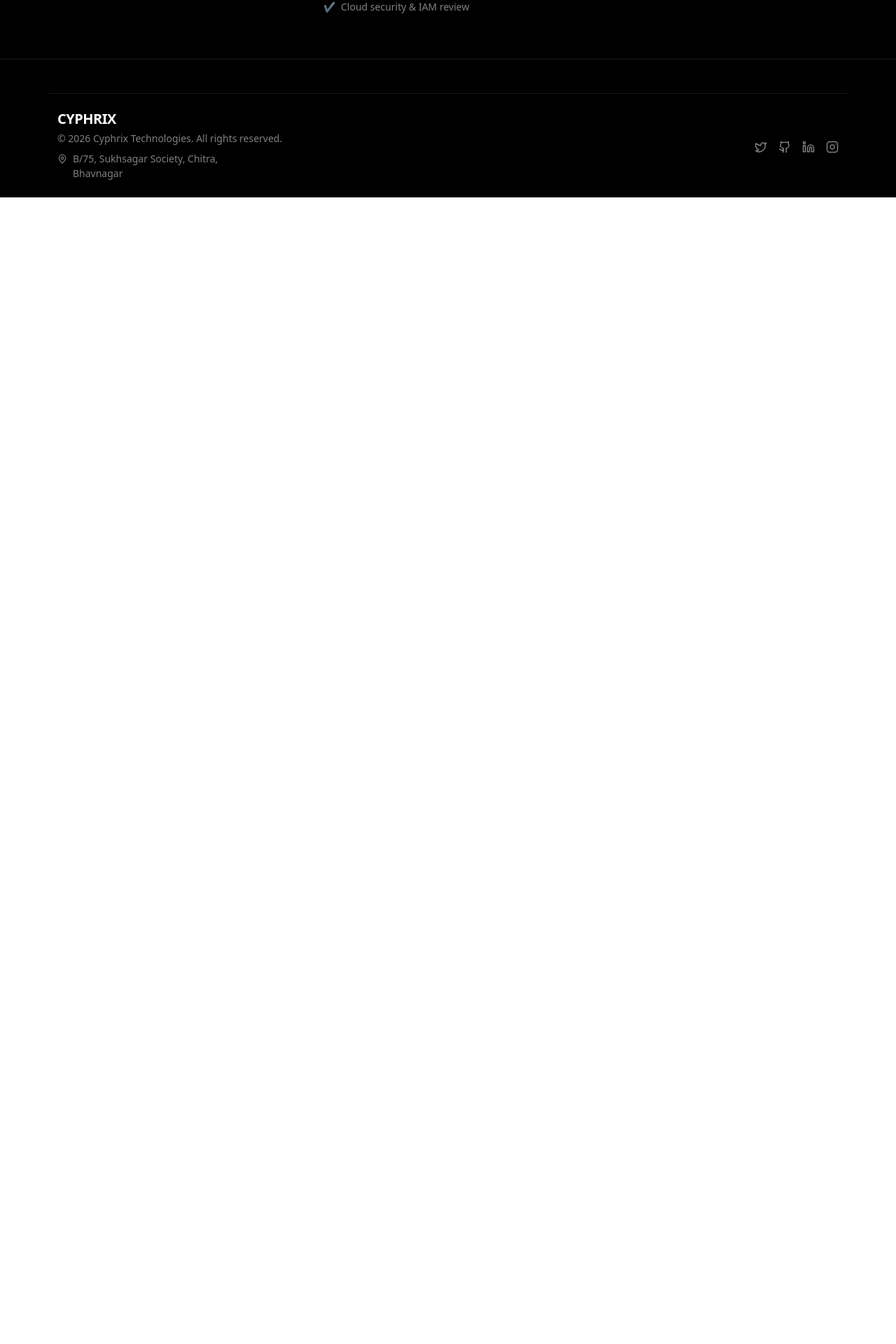
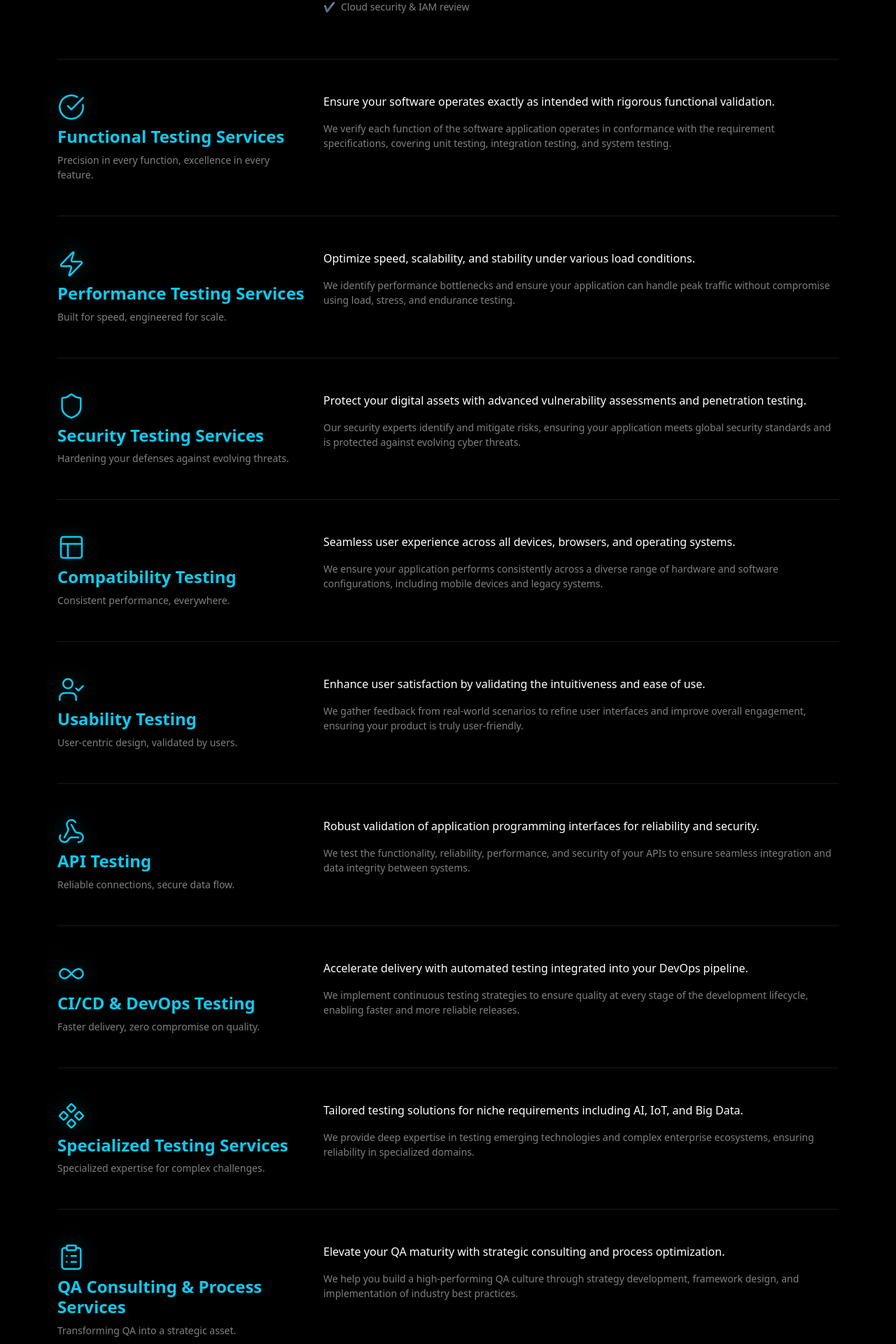
Before and after one commit to RutvikGujarati/Cyphrix, a React (Vite) app: page /services in a window 1280 px wide. Shown: the part 2680-4600 px from the top of the page at 70% size. Before the commit the page ends 2962 px from the top, so only its background shows below. Built offline with nearby package versions, Linux system fonts and the light colour scheme; no server answers.

Commit message:
q/a services added

```diff
--- a/src/Data/services.json
+++ b/src/Data/services.json
@@ -84,6 +84,87 @@
       "tagline": "End-to-end protection for your Web3 infrastructure.",
       "bullets": ["Web Application Security Testing (OWASP)", "Infrastructure VAPT", "Cloud security & IAM review"],
       "keywords": "VAPT services company, cloud security services, web application security testing"
+    },
+    {
+      "id": 9,
+      "icon": "CheckCircle",
+      "title": "Functional Testing Services",
+      "summary": "Ensure your software operates exactly as intended with rigorous functional validation.",
+      "detail": "We verify each function of the software application operates in conformance with the requirement specifications, covering unit testing, integration testing, and system testing.",
+      "tagline": "Precision in every function, excellence in every feature.",
+      "keywords": "functional testing services, software validation, unit testing"
+    },
+    {
+      "id": 10,
+      "icon": "Zap",
+      "title": "Performance Testing Services",
+      "summary": "Optimize speed, scalability, and stability under various load conditions.",
+      "detail": "We identify performance bottlenecks and ensure your application can handle peak traffic without compromise using load, stress, and endurance testing.",
+      "tagline": "Built for speed, engineered for scale.",
+      "keywords": "performance testing, load testing, scalability testing"
+    },
+    {
+      "id": 11,
+      "icon": "Shield",
+      "title": "Security Testing Services",
+      "summary": "Protect your digital assets with advanced vulnerability assessments and penetration testing.",
+      "detail": "Our security experts identify and mitigate risks, ensuring your application meets global security standards and is protected against evolving cyber threats.",
+      "tagline": "Hardening your defenses against evolving threats.",
+      "keywords": "security testing services, vulnerability assessment, penetration testing"
+    },
+    {
+      "id": 12,
+      "icon": "Layout",
+      "title": "Compatibility Testing",
+      "summary": "Seamless user experience across all devices, browsers, and operating systems.",
+      "detail": "We ensure your application performs consistently across a diverse range of hardware and software configurations, including mobile devices and legacy systems.",
+      "tagline": "Consistent performance, everywhere.",
+      "keywords": "compatibility testing, cross-browser testing, mobile testing"
+    },
+    {
+      "id": 13,
+      "icon": "UserCheck",
+      "title": "Usability Testing",
+      "summary": "Enhance user satisfaction by validating the intuitiveness and ease of use.",
+      "detail": "We gather feedback from real-world scenarios to refine user interfaces and improve overall engagement, ensuring your product is truly user-friendly.",
+      "tagline": "User-centric design, validated by users.",
+      "keywords": "usability testing, UX testing, user experience validation"
+    },
+    {
+      "id": 14,
+      "icon": "Webhook",
+      "title": "API Testing",
+      "summary": "Robust validation of application programming interfaces for reliability and security.",
+      "detail": "We test the functionality, reliability, performance, and security of your APIs to ensure seamless integration and data integrity between systems.",
+      "tagline": "Reliable connections, secure data flow.",
+      "keywords": "API testing services, REST API testing, integration testing"
+    },
+    {
+      "id": 15,
+      "icon": "Infinity",
+      "title": "CI/CD & DevOps Testing",
+      "summary": "Accelerate delivery with automated testing integrated into your DevOps pipeline.",
+      "detail": "We implement continuous testing strategies to ensure quality at every stage of the development lifecycle, enabling faster and more reliable releases.",
+      "tagline": "Faster delivery, zero compromise on quality.",
+      "keywords": "DevOps testing, CI/CD automation, continuous testing"
+    },
+    {
+      "id": 16,
+      "icon": "Component",
+      "title": "Specialized Testing Services",
+      "summary": "Tailored testing solutions for niche requirements including AI, IoT, and Big Data.",
+      "detail": "We provide deep expertise in testing emerging technologies and complex enterprise ecosystems, ensuring reliability in specialized domains.",
+      "tagline": "Specialized expertise for complex challenges.",
+      "keywords": "AI testing, IoT testing, Big Data validation"
+    },
+    {
+      "id": 17,
+      "icon": "ClipboardList",
+      "title": "QA Consulting & Process Services",
+      "summary": "Elevate your QA maturity with strategic consulting and process optimization.",
+      "detail": "We help you build a high-performing QA culture through strategy development, framework design, and implementation of industry best practices.",
+      "tagline": "Transforming QA into a strategic asset.",
+      "keywords": "QA consulting, process optimization, testing strategy"
     }
   ]
 }
```
Also changed, not shown: src/Components/ServicesPage.tsx (+18 -0 lines).
